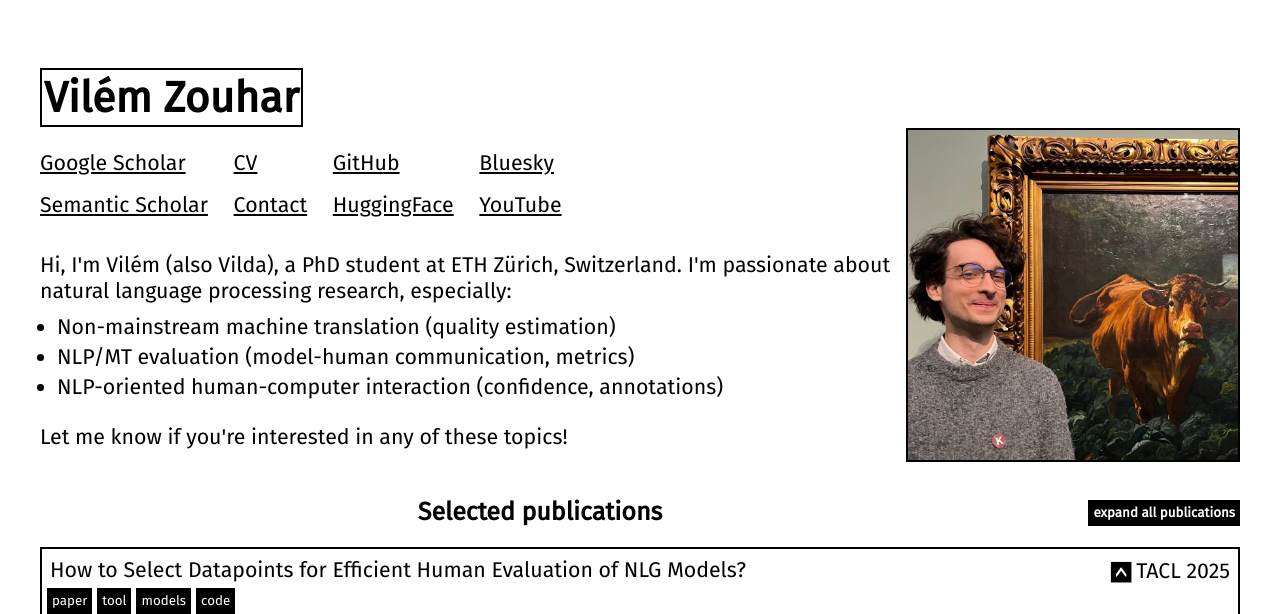
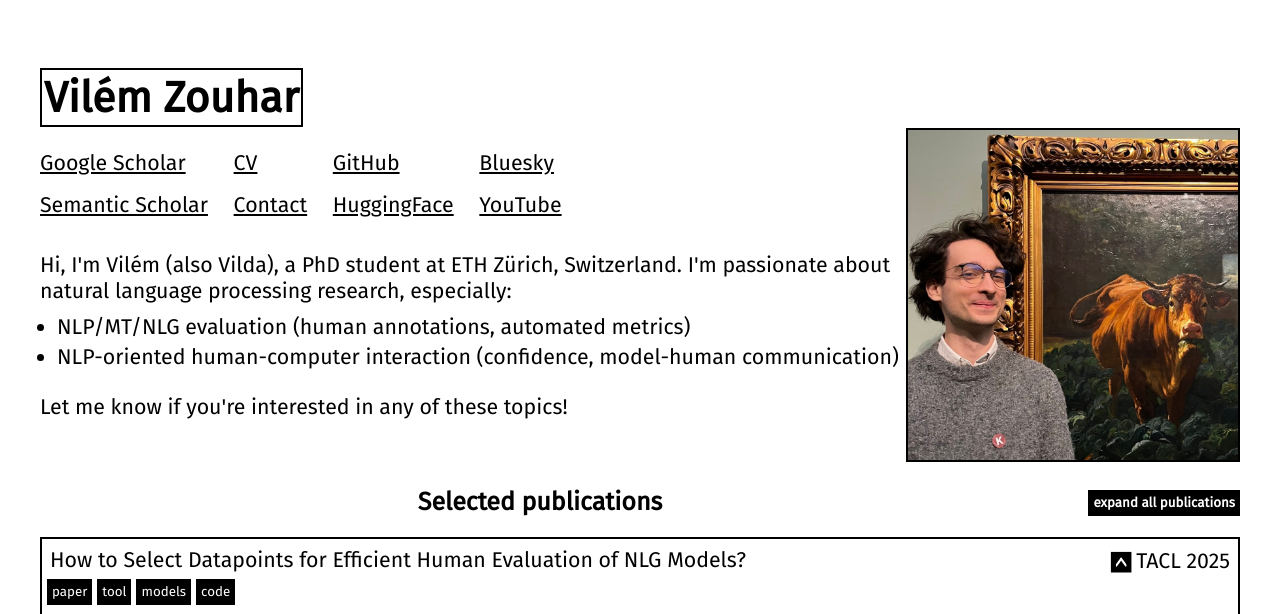
Before and after one commit to zouharvi/zouharvi, a PHP site: page / in a window 1280 px wide. Shown: the top 614 px of the page. Run offline with PHP 8.4, Linux system fonts and the light colour scheme; data that the repository does not hold is empty.

Commit message:
update interests

```diff
--- a/vilda.net/index.php
+++ b/vilda.net/index.php
@@ -63,9 +63,8 @@
         Hi, I'm Vilém (also Vilda), a PhD student at ETH Zürich, Switzerland.
         I'm passionate about natural language processing research, especially:
           <ul style="margin-top: -12px; margin-left: -23px; margin-right: 0px;">
-            <li>Non-mainstream machine translation (quality estimation)</li>
-            <li>NLP/MT evaluation (model-human communication, metrics)</li>
-            <li>NLP-oriented human-computer interaction (confidence, annotations)</li>
+            <li>NLP/MT/NLG evaluation (human annotations, automated metrics)</li>
+            <li>NLP-oriented human-computer interaction (confidence, model-human communication)</li>
           </ul>
         Let me know if you're interested in any of these topics!
       </p>
```
